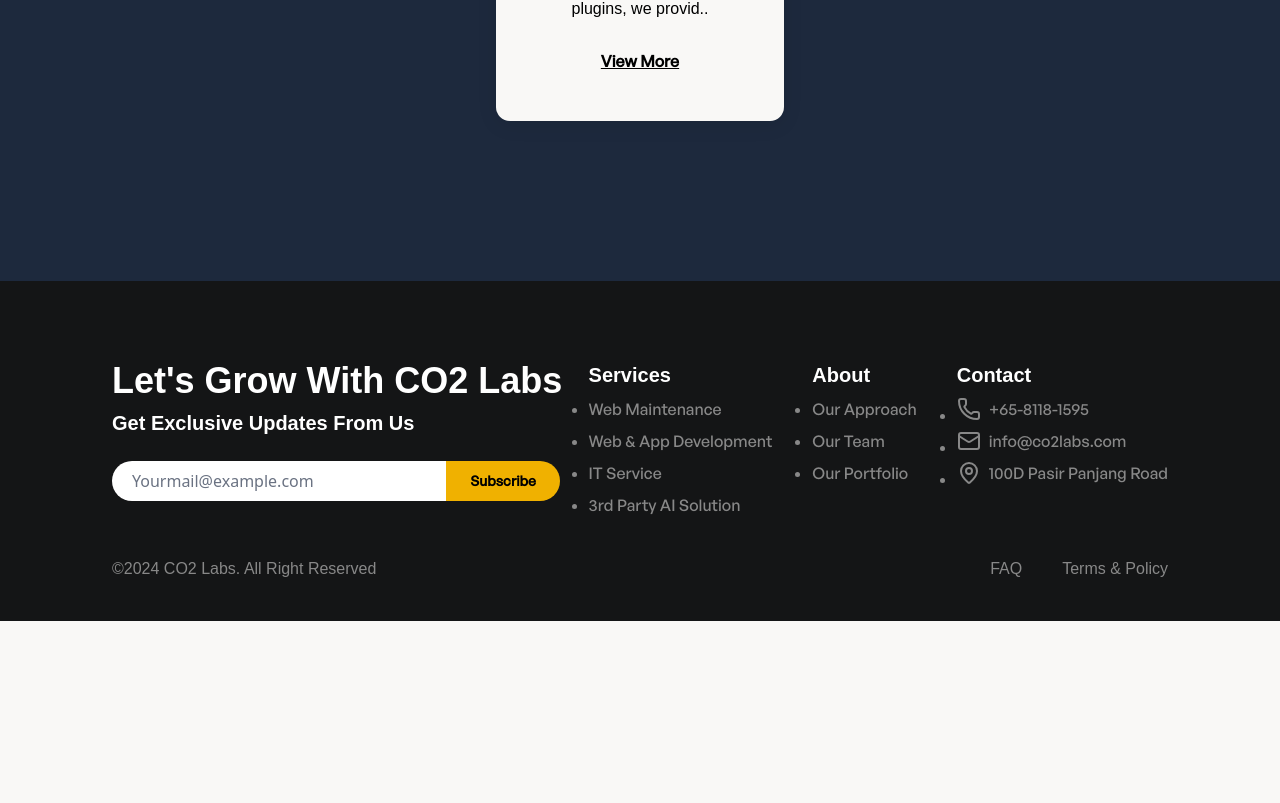
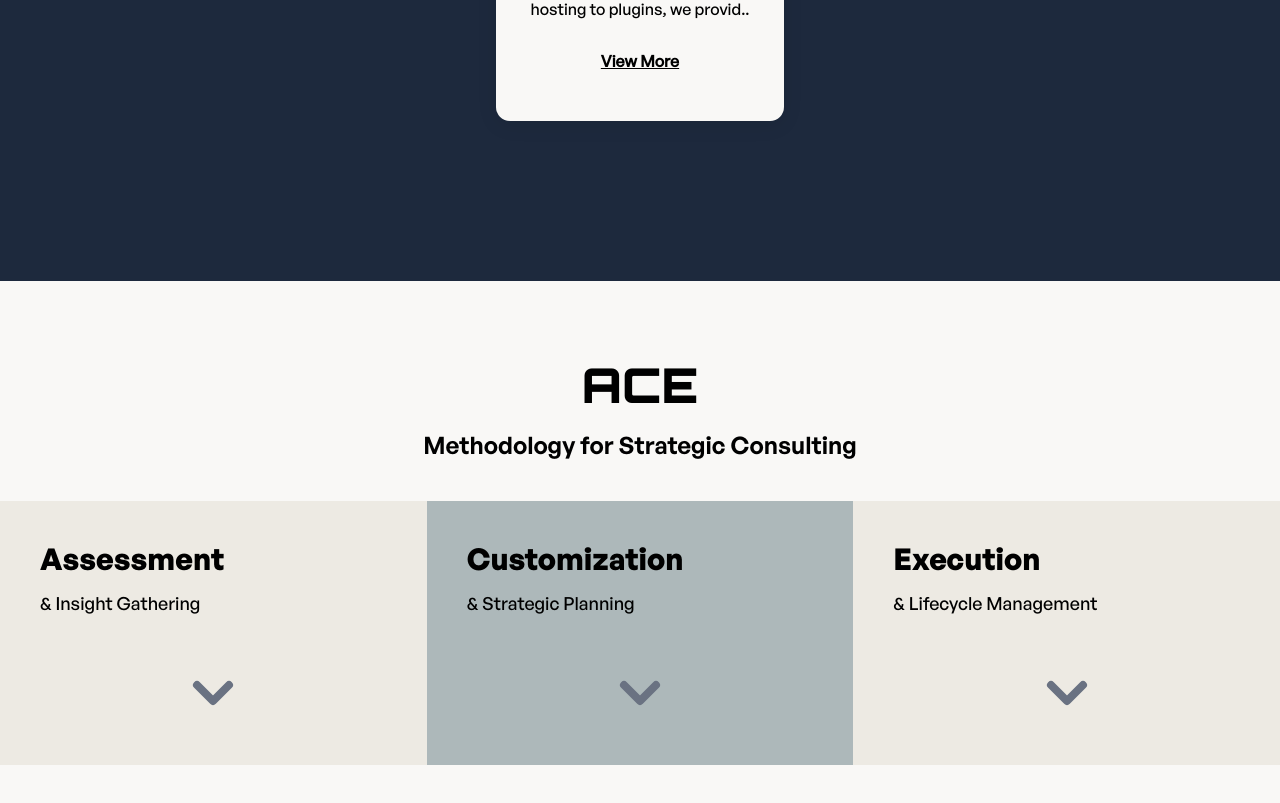
Before and after one commit to damar-glh/labsco2-clone, a React (Vite) app: page / in a window 1280 px wide. Shown: the part 1687-2490 px from the top of the page. Before the commit the page ends 2308 px from the top, so only its background shows below. Built offline with nearby package versions, Linux system fonts and the light colour scheme.

Commit message:
fix: enhance typography and add AceSection to home layout

```diff
--- a/src/components/header/desktop.tsx
+++ b/src/components/header/desktop.tsx
@@ -37,11 +37,11 @@
                           width: '4rem',
                           height: '4rem',
                         }}>
-                        {IconComponent && <IconComponent className="size-6" />}
+                        {IconComponent && <IconComponent className="size-6" strokeWidth={3} />}
                       </div>
                       <div className="flex flex-col">
-                        <h5 className="font-family text-xl font-bold">{service.title}</h5>
-                        <p className="font-family font-medium text-xs w-60">
+                        <h5 className="font-generalsans-semibold text-xl">{service.title}</h5>
+                        <p className="font-generalsans-medium text-xs w-60">
                           {service.description}
                         </p>
                       </div>
--- a/src/components/header/header.tsx
+++ b/src/components/header/header.tsx
@@ -29,7 +29,7 @@
             className="bg-bg-primary border-none p-2 hover:bg-gray-100"
             onClick={toggleMenu}
             aria-label="Toggle Menu">
-            <Menu className="text-bg-dark/80 size-8" />
+            <Menu className="text-bg-dark/80 size-8" strokeWidth={3} />
           </Button>
         )}
       </header>
--- a/src/components/header/mobile.tsx
+++ b/src/components/header/mobile.tsx
@@ -15,7 +15,7 @@
   return (
     <div className="fixed top-0 left-0 h-full w-80 max-w-[85vw] bg-bg-primary shadow-xl z-40 p-4 lg:hidden">
       <Button className="bg-transparent border-none my-2" onClick={onClose} aria-label="Close Menu">
-        <X className="text-bg-dark/50 size-10" />
+        <X className="text-bg-dark/50 size-10" strokeWidth={3} />
       </Button>
       <div className="p-4">
         <div className="mb-6">
--- /dev/null
+++ b/src/components/home/ace-card.tsx
@@ -0,0 +1,51 @@
+import { ChevronDown } from 'lucide-react'
+import { useState } from 'react'
+
+interface AceCardProps {
+  title: string
+  titleContinued: string
+  description: string
+  details: string[]
+  backgroundColor?: string
+}
+
+const AceCard = ({ title, titleContinued, description, details, backgroundColor }: AceCardProps) => {
+  const [isExpanded, setIsExpanded] = useState(false)
+  const toggleExpanded = () => setIsExpanded(!isExpanded)
+
+  return (
+    <div className="flex-1 group">
+      <div className="p-10 cursor-pointer" style={{ backgroundColor: backgroundColor }} onClick={toggleExpanded}>
+        <div className="flex flex-col">
+          <h1 className="font-generalsans-bold text-3xl text-black mb-3">{title}</h1>
+          <p className="text-lg font-generalsans-medium mb-6">{titleContinued}</p>
+          <div className={`
+            transition-all duration-300 flex-1
+            lg:hidden lg:group-hover:block
+            ${isExpanded ? 'block' : 'hidden lg:block'}
+          `}>
+            <p className="font-generalsans-medium text-base my-5">{description}</p>
+            <ul className="font-generalsans-medium text-base list-disc ml-5 leading-8">
+              {details.map((detail, index) => (
+                <li key={index}>{detail}</li>
+              ))}
+            </ul>
+          </div>
+
+          <div className="flex justify-center mt-5">
+            <ChevronDown
+              className={`
+                w-16 h-full text-gray-500 transition-transform duration-300
+                lg:group-hover:rotate-180
+                ${isExpanded ? 'rotate-180' : ''}
+              `}
+              strokeWidth={3}
+            />
+          </div>
+        </div>
+      </div>
+    </div>
+  )
+}
+
+export default AceCard
--- /dev/null
+++ b/src/components/home/ace-section.tsx
@@ -0,0 +1,27 @@
+import AceCard from '@/components/home/ace-card.tsx'
+import aceData from '@/data/ace-data.ts'
+
+const AceSection = () => {
+  return (
+    <section className="flex flex-col w-full min-h-screen bg-bg-primary xl:h-screen h-full gap-10 mt-20">
+      <div className="text-center">
+        <h1 className="text-5xl font-black text-black">ACE</h1>
+        <p className="text-2xl font-generalsans-semibold mt-5">Methodology for Strategic Consulting</p>
+      </div>
+      <div className="w-full flex flex-col lg:flex-row">
+        {aceData.map((item, index) => (
+          <AceCard
+            key={index}
+            title={item.title}
+            titleContinued={item.titleContinued}
+            description={item.description}
+            details={item.details}
+            backgroundColor={item.backgroundColor}
+          />
+        ))}
+      </div>
+    </section>
+  )
+}
+
+export default AceSection
--- a/src/components/home/service-card.tsx
+++ b/src/components/home/service-card.tsx
@@ -15,8 +15,8 @@
         <IconComponent className="w-8 h-8 text-slate-700" />
       </div>
       <div className="flex flex-col items-center justify-center">
-        <h5 className="text-xl text-center font-semibold text-gray-900 font-family">{title}</h5>
-        <p className="text-base font-medium my-5 text-center font-family">{description}</p>
+        <h5 className="text-xl text-center font-generalsans-semibold text-gray-900">{title}</h5>
+        <p className="text-base my-5 text-center font-generalsans-medium">{description}</p>
         <Button type="button" className="bg-transparent">
           <a
             href={link}
--- a/src/components/home/services-section.tsx
+++ b/src/components/home/services-section.tsx
@@ -4,7 +4,7 @@
 const ServicesSection = () => {
   return (
     <section className="bg-slate-800 flex items-center justify-center py-20 lg:py-40 w-full mx-auto">
-      <div className="max-w-8xl flex flex-col gap-5 px-6 lg:px-12 xl:px-20">
+      <div className="max-w-8xl flex flex-col gap-5 px-6 lg:px-12 xl:px-20 text-center">
         <h2 className="text-5xl font-bold sm:text-center xl:text-left text-bg-primary">
           Our Services
         </h2>
--- a/src/components/ui/navigation-menu.tsx
+++ b/src/components/ui/navigation-menu.tsx
@@ -55,7 +55,7 @@
 }
 
 const navigationMenuTriggerStyle = cva(
-  'group inline-flex h-9 w-max items-center justify-center rounded-md bg-bg-primary px-4 py-2 text-xl font-medium gap-1.5',
+  'group inline-flex h-9 w-max items-center justify-center rounded-md bg-bg-primary px-4 py-2 text-xl font-generalsans-medium gap-1.5',
 )
 
 function NavigationMenuTrigger({
--- /dev/null
+++ b/src/data/ace-data.ts
@@ -0,0 +1,40 @@
+const aceData = [
+  {
+    title: 'Assessment',
+    titleContinued: ' & Insight Gathering',
+    description: 'Our process begins with an initial consultation to gather insights into your business needs and challenges. We work closely with your team to understand your objectives and gather all necessary information.',
+    details: [
+      'Initial consultation meetings',
+      'Gathering business and technical requirements',
+      'Conducting stakeholder interviews',
+      'Understanding long-term business goals',
+    ],
+    backgroundColor: '#EDEAE3',
+  },
+  {
+    title: 'Customization',
+    titleContinued: ' & Strategic Planning',
+    description: 'We then develop a strategic plan and design tailored solutions that address your specific needs. This involves detailed planning, resource allocation, and design of bespoke solutions that align with your goals.',
+    details: [
+      'Strategic planning sessions',
+      'Solution design and prototyping',
+      'Resource and timeline planning',
+      'Risk assessment and mitigation planning',
+    ],
+    backgroundColor: '#ADB8BA',
+  },
+  {
+    title: 'Execution',
+    titleContinued: ' & Lifecycle Management',
+    description: 'We execute the strategic plan and manage the entire solution lifecycle, from implementation to optimization. This ensures the solutions are effectively integrated and continuously deliver value.',
+    details: [
+      'Implementation of the strategic plan',
+      'Solution deployment and integration',
+      'Lifecycle management and support',
+      'Continuous performance evaluation and optimization',
+    ],
+    backgroundColor: '#EDEAE3',
+  },
+]
+
+export default aceData
--- a/src/index.css
+++ b/src/index.css
@@ -1,9 +1,13 @@
 @import "tailwindcss";
 @import "tw-animate-css";
+
 @custom-variant dark (&:is(.dark *));
 
 @theme {
   --font-family: "GeneralSans", sans-serif;
+  --font-generalsans-medium: "GeneralSans-Medium", sans-serif;
+  --font-generalsans-semibold: "GeneralSans-Semibold", sans-serif;
+  --font-generalsans-bold: "GeneralSans-Bold", sans-serif;
   --font-family-heading: "Orbitron", sans-serif;
   --color-primary: #153147;
   --color-secondary: #adb8ba;
--- a/src/pages/home.tsx
+++ b/src/pages/home.tsx
@@ -1,3 +1,4 @@
+import AceSection from '@/components/home/ace-section.tsx'
 import HeroSection from '@/components/home/hero-section.tsx'
 import ServicesSection from '@/components/home/services-section.tsx'
 
@@ -6,6 +7,7 @@
     <>
       <HeroSection />
       <ServicesSection />
+      <AceSection />
     </>
   )
 }
```
